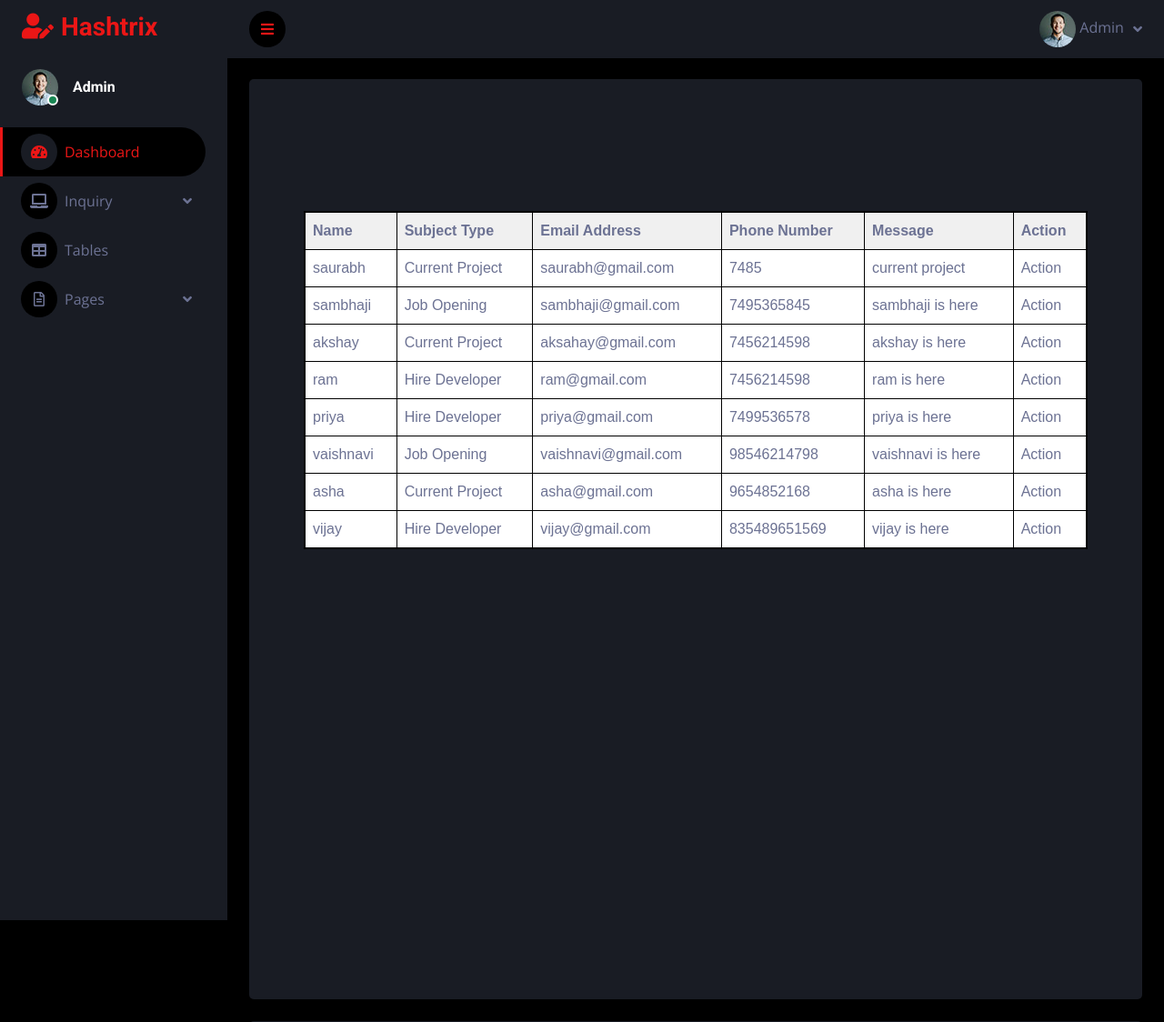
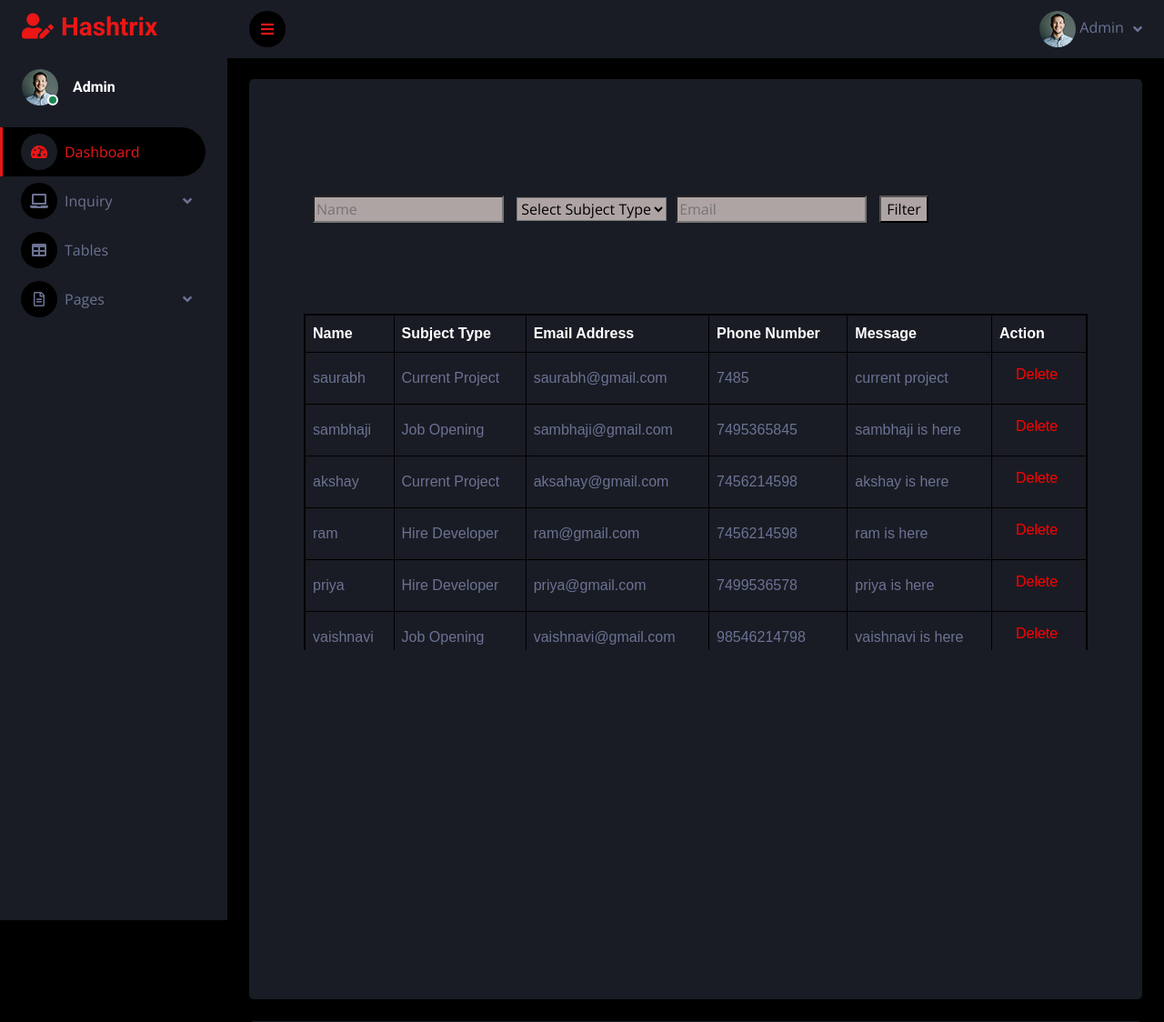
Before and after one commit to sambhaji-m/Django_Projects, a Django app: page /blank/ in a window 1280 px wide. Shown: the top 1124 px of the page at 91% size. Run offline with Django 3.2, Linux system fonts and the light colour scheme; data comes from the database, SQL or seed files in the repository; both versions use the stored data as it was after the commit; some libraries are stand-ins or nearby versions.

Commit message:
add filters on inquery and add action btn

```diff
--- a/inquiry_project/inquiries/forms.py
+++ b/inquiry_project/inquiries/forms.py
@@ -21,5 +21,5 @@ class EnquiryForm(forms.ModelForm):
             'subject_type': forms.Select(attrs={'class': 'form-control'  }),
             'email': forms.EmailInput(attrs={'class': 'form-control', 'placeholder': 'Enter your email'}),
             'mobile_number': forms.TextInput(attrs={'class': 'form-control', 'placeholder': 'Enter your mobile number'}),
-            'message': forms.Textarea(attrs={'class': 'form-control', 'rows': 8,'placeholder': 'Enter your message', 'style': 'width: 100%;'}),
+            'message': forms.Textarea(attrs={'class': 'form-control', 'rows': 8,'placeholder': 'Enter your message', }),
         }
--- a/inquiry_project/inquiries/static/js/main.js
+++ b/inquiry_project/inquiries/static/js/main.js
@@ -33,10 +33,4 @@
     });
 
 
-
-    // Chart Global Color
-    Chart.defaults.color = "#6C7293";
-    Chart.defaults.borderColor = "#000000";
-
-
 })(jQuery);
--- a/inquiry_project/inquiries/templates/blank.html
+++ b/inquiry_project/inquiries/templates/blank.html
@@ -39,15 +39,22 @@
 
     <style>
         #content {
+            /* display: flex; */
+            /* flex-direction: column; */
             padding: 60px;
             padding-top: 0px;
+            display: grid;
+            flex-direction: column;
+            width: 100%; /* or any desired width */
+            max-height: 500px; /* or any desired max-height */
+            overflow: auto
         }
 
         table {
             font-family: Arial, sans-serif;
             border-collapse: collapse;
             width: 100%;
-            background: #fff;
+            background: #191C24;
             border: 2px solid #000;
             /* border-radius: 50px; */
         }
@@ -57,7 +64,9 @@
 
         }
         th {
-            background-color: #f0f0f0;
+
+            background-color: #191C24;
+            color: #fff;
             font-weight: bold;
             text-align: left;
         }
@@ -96,6 +105,38 @@
                 padding: 5px;
             }
         }
+
+
+        form input[type="text"],[type="submit"], [type="select"] {
+        margin-bottom: 100px;
+        background-color: rgb(175, 164, 164);
+        margin-left: 10px;
+        align-items: center;
+
+        }
+
+
+        td.action-btn button{
+            color: red;
+            background-color: transparent;
+            border: none;
+            font-size: medium
+        }
+
+        tr:hover{
+            color: #000;
+            font-weight: 500;
+              background-color: rgba(255,255,255,0.47);
+            }
+
+
+
+
+
+
+
+
+
 
     </style>
 
@@ -189,9 +230,28 @@
             <div class="container-fluid pt-4 px-4">
                 <div class="row vh-100 bg-secondary rounded align-items-center justify-content-center mx-0">
                     <div id="content">
+
+
+                        <form method="GET">
+                            <input type="text" name="name" placeholder="Name">
+                            <select type = "select" name="subject_type" >
+                                <option value="">Select Subject Type</option>
+                                <option value="Job Opening">Job Opening</option>
+                                <option value="Current Project">Current Project</option>
+                                <option value="Hire Developer">Hire Developer</option>
+                            <input type="text" name="email" placeholder="Email">
+                            <!-- <input type="text" name="phone_number" placeholder="Phone Number"> -->
+                            <button type="submit">Filter</button>
+                        </form>
+
+
+
+
+
                         <table>
                             <thead>
                                 <tr>
+                                    <!-- <th>check</th> -->
                                     <th>Name</th>
                                     <th>Subject Type</th>
                                     <th>Email Address</th>
@@ -203,12 +263,22 @@
                             <tbody>
                                 {% for item in data %}
                                 <tr>
+                                    <!-- <th scope="col"><input class="form-check-input" type="checkbox"></th> -->
+
                                     <td>{{ item.name }}</td>
                                     <td>{{ item.subject_type }}</td>
                                     <td>{{ item.email }}</td>
                                     <td>{{ item.mobile_number }}</td>
                                     <td>{{ item.message }}</td>
-                                    <td>Action </td>
+                                    <!-- <td>Action </td> -->
+                                    <td class="action-btn">
+                                        <form action="{% url 'delete_data' item.id %}" method="post" style="height: 40px;">
+                                            {% csrf_token %}
+                                            <button type="submit" class="btn btn-sm btn-danger">Delete</button>
+                                        </form>
+                                    </td>
+
+                                    <!-- <td><a class="btn btn-sm btn-primary" href="">Delete</a></td> -->
                                 </tr>
                                 {% endfor %}
                             </tbody>
@@ -220,6 +290,8 @@
                 </div>
             </div>
             <!-- Blank End -->
+
+
 
 
 
--- a/inquiry_project/inquiries/views.py
+++ b/inquiry_project/inquiries/views.py
@@ -130,6 +130,44 @@ def table(request):
 #     return render(request, 'view_inq.html', {'data': data})
 
 
+# def view_inq1(request):
+#     data = enquiry.objects.all()
+#     return render(request, 'blank.html', {'data': data})
+
+
 def view_inq1(request):
     data = enquiry.objects.all()
+
+    if request.method == 'GET':
+        # Handle filter submission
+        name_filter = request.GET.get('name', None)
+        subject_type_filter = request.GET.get('subject_type', None)
+        email_filter = request.GET.get('email', None)
+        mobile_number_filter = request.GET.get('phone_number', None)
+
+        if name_filter:
+            data = data.filter(name__icontains=name_filter)
+        if subject_type_filter:
+            data = data.filter(subject_type=subject_type_filter)
+        if email_filter:
+            data = data.filter(email__icontains=email_filter)
+        if mobile_number_filter:
+            data = data.filter(mobile_number__icontains=mobile_number_filter)
+
     return render(request, 'blank.html', {'data': data})
+
+
+
+# delete entry from database
+
+def delete_data(request, data_id):
+    try:
+        # Retrieve the object from the database
+        data = enquiry.objects.get(id=data_id)
+        # Delete the object
+        data.delete()
+        # Redirect to a success page, or a page displaying the remaining data
+        return redirect('blank')  # You need to define the URL name for the success page
+    except enquiry.DoesNotExist:
+        # Handle the case where the object does not exist
+        return redirect('blank')  # You need to define the URL name for the error page
--- a/inquiry_project/inquiry_project/urls.py
+++ b/inquiry_project/inquiry_project/urls.py
@@ -17,6 +17,7 @@ from django.contrib import admin
 from django.urls import path
 from inquiries import views
 from inquiries.forms import enquiry
+from inquiries.views import delete_data
 
 urlpatterns = [
     path('admin/', admin.site.urls),
@@ -36,4 +37,10 @@ urlpatterns = [
     path('blank/', views.blank, name='blank'),
     path('table/', views.table, name='table'),
 
+
+
+    # delete data from database
+    path('delete/<int:data_id>/', delete_data, name='delete_data'),
+
+
 ]
```
Also changed, not shown: inquiry_project/inquiries/templates/enquiry.html (+30 -16 lines), inquiry_project/db.sqlite3.
